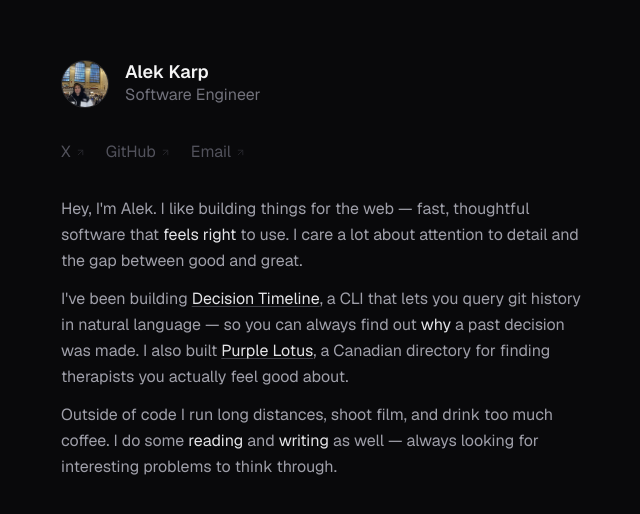
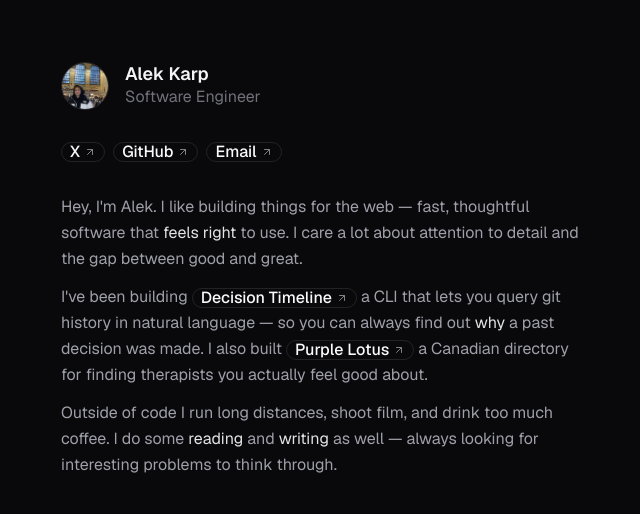
Before and after one commit to alek-karp/meet-me, a Next.js app: page / in a window 1280 px wide. Shown: the part 130-644 px from the top of the page, without its empty margins (313-953 px from the left). Built offline with nearby package versions, Linux system fonts and the light colour scheme.

Commit message:
feat(ui): add Badge component and update social links with badges

```diff
--- a/app/(main)/page.tsx
+++ b/app/(main)/page.tsx
@@ -1,5 +1,6 @@
 import { ArrowUpRight } from "lucide-react";
 import Image from "next/image";
+import { Badge } from "@/components/ui/badge";
 import { links } from "@/lib/links";
 import { projects } from "@/lib/projects";
 
@@ -33,18 +34,23 @@
 				</div>
 
 				{/* Social links */}
-				<div className="flex items-center gap-5">
+				<div className="flex items-center gap-2">
 					{socials.map((s) => (
+						<Badge
+							key={s.label}
+							asChild
+							variant="outline"
+							className="text-base"
+						>
 							<a
-							key={s.label}
 								href={s.href}
 								target={s.href.startsWith("mailto") ? undefined : "_blank"}
 								rel="noopener noreferrer"
-							className="flex items-center gap-1 text-base text-zinc-600 hover:text-zinc-200 transition-colors"
 							>
 								{s.label}
-							<ArrowUpRight size={11} className="opacity-40" />
+								<ArrowUpRight size={10} className="opacity-50" />
 							</a>
+						</Badge>
 					))}
 				</div>
 
@@ -58,26 +64,30 @@
 					</p>
 					<p className="text-zinc-400 leading-relaxed text-base">
 						I&apos;ve been building{" "}
+						<Badge asChild variant="outline" className="align-middle text-base">
 							<a
 								href={projects[0].href}
 								target="_blank"
 								rel="noopener noreferrer"
-							className="text-zinc-200 underline underline-offset-2 decoration-zinc-700 hover:decoration-zinc-500 transition-colors text-base"
 							>
 								Decision Timeline
+								<ArrowUpRight size={10} className="opacity-50" />
 							</a>
-						, a CLI that lets you query git history in natural language — so you
+						</Badge>{" "}
+						a CLI that lets you query git history in natural language — so you
 						can always find out <span className="text-zinc-200">why</span> a
 						past decision was made. I also built{" "}
+						<Badge asChild variant="outline" className="align-middle text-base">
 							<a
 								href={projects[1].href}
 								target="_blank"
 								rel="noopener noreferrer"
-							className="text-zinc-200 underline underline-offset-2 decoration-zinc-700 hover:decoration-zinc-500 transition-colors text-base"
 							>
 								Purple Lotus
+								<ArrowUpRight size={10} className="opacity-50" />
 							</a>
-						, a Canadian directory for finding therapists you actually feel good
+						</Badge>{" "}
+						a Canadian directory for finding therapists you actually feel good
 						about.
 					</p>
 					<p className="text-zinc-400 leading-relaxed text-base">
--- a/app/layout.tsx
+++ b/app/layout.tsx
@@ -32,7 +32,7 @@
 	children: React.ReactNode;
 }>) {
 	return (
-		<html lang="en">
+		<html lang="en" className="dark">
 			<body
 				className={`${geistSans.variable} ${geistMono.variable} ${lora.variable} antialiased bg-background`}
 			>
--- /dev/null
+++ b/components/ui/badge.tsx
@@ -0,0 +1,49 @@
+import { cva, type VariantProps } from "class-variance-authority";
+import { Slot } from "radix-ui";
+import type * as React from "react";
+
+import { cn } from "@/lib/utils";
+
+const badgeVariants = cva(
+	"group/badge inline-flex h-5 w-fit shrink-0 items-center justify-center gap-1 overflow-hidden rounded-4xl border border-transparent px-2 py-0.5 text-xs font-medium whitespace-nowrap transition-all focus-visible:border-ring focus-visible:ring-[3px] focus-visible:ring-ring/50 has-data-[icon=inline-end]:pr-1.5 has-data-[icon=inline-start]:pl-1.5 aria-invalid:border-destructive aria-invalid:ring-destructive/20 dark:aria-invalid:ring-destructive/40 [&>svg]:pointer-events-none [&>svg]:size-3!",
+	{
+		variants: {
+			variant: {
+				default: "bg-primary text-primary-foreground [a]:hover:bg-primary/80",
+				secondary:
+					"bg-secondary text-secondary-foreground [a]:hover:bg-secondary/80",
+				destructive:
+					"bg-destructive/10 text-destructive focus-visible:ring-destructive/20 dark:bg-destructive/20 dark:focus-visible:ring-destructive/40 [a]:hover:bg-destructive/20",
+				outline:
+					"border-border text-foreground [a]:hover:bg-muted [a]:hover:text-muted-foreground",
+				ghost:
+					"hover:bg-muted hover:text-muted-foreground dark:hover:bg-muted/50",
+				link: "text-primary underline-offset-4 hover:underline",
+			},
+		},
+		defaultVariants: {
+			variant: "default",
+		},
+	},
+);
+
+function Badge({
+	className,
+	variant = "default",
+	asChild = false,
+	...props
+}: React.ComponentProps<"span"> &
+	VariantProps<typeof badgeVariants> & { asChild?: boolean }) {
+	const Comp = asChild ? Slot.Root : "span";
+
+	return (
+		<Comp
+			data-slot="badge"
+			data-variant={variant}
+			className={cn(badgeVariants({ variant }), className)}
+			{...props}
+		/>
+	);
+}
+
+export { Badge, badgeVariants };
```
Lines whose indentation alone changed are shown as unchanged.
